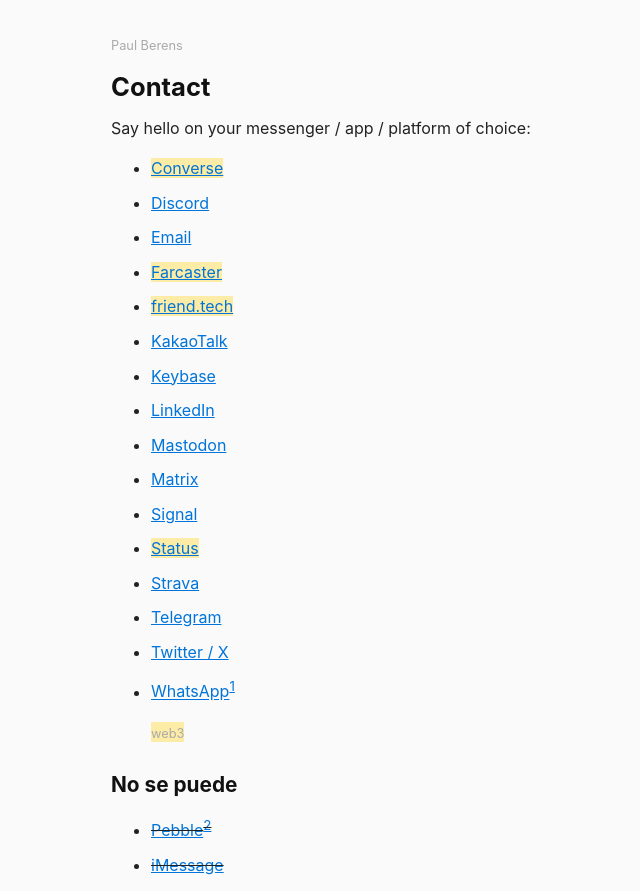
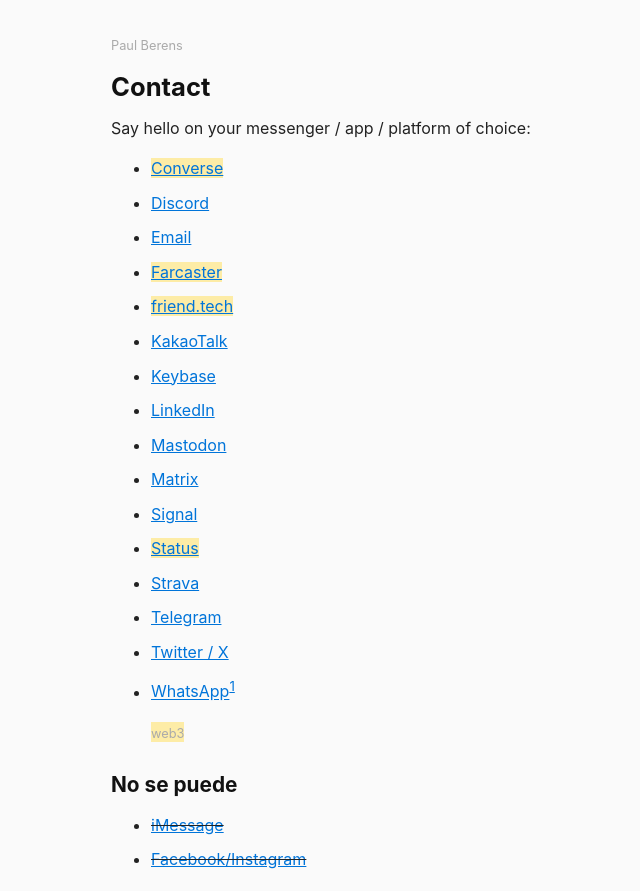
Before and after one commit to berensp/berensp.github.io, a Jekyll site: the page built from pages/contact.md, in a window 1280 px wide. Shown: the top 891 px of the page, without its empty margins (209-849 px from the left). Built offline with Jekyll 4.4.1, drawn with Linux system fonts in a browser that asks for light colours; a script that is not in the unit is left out; some of the changed text lies outside the part shown.

Commit message:
Update contact.md
~~pebble

```diff
--- a/pages/contact.md
+++ b/pages/contact.md
@@ -25,14 +25,11 @@
 
 	<mark><span class="muted small">web3</span></mark>
 
-[^1]: Not my fave, but Android users shouldn't be choosers.
+[^1]: Not my fave, but Android users shan't be choosers.
 
 ## No se puede
-- ~~[Pebble](https://pebble.is/pmb)[^2]~~
 - ~~[iMessage](/phones/)~~
 - ~~[Facebook/Instagram](../fb)~~
-
-[^2]: died too young 😔
 
 ## Why so many bloody apps?
 
```
